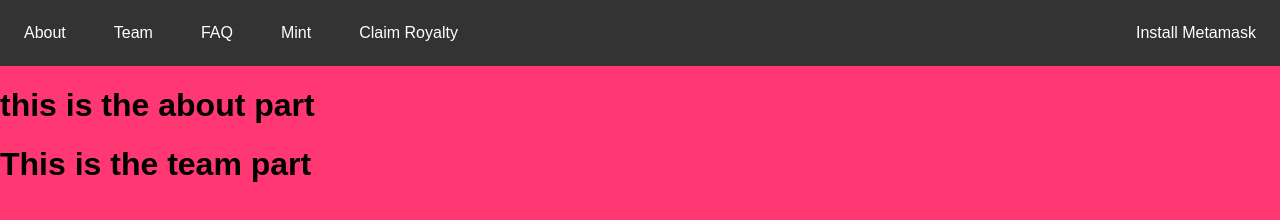
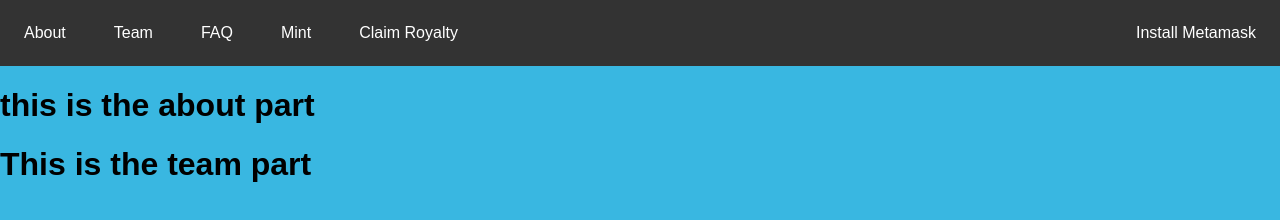
Before and after one commit to ChadKatzen/nft-test-domain, a plain HTML site: page index.html in a window 1280 px wide. Drawn offline with nearby package versions, Linux system fonts and the light colour scheme.

Commit message:
changed background color

```diff
--- a/backgroundAndNav.css
+++ b/backgroundAndNav.css
@@ -3,7 +3,7 @@
 body {
     margin: 0;
     padding: 0;
-    background: #ff3772;
+    background: #39b7e1;
     font-family: sans-serif;
 }
 
```
